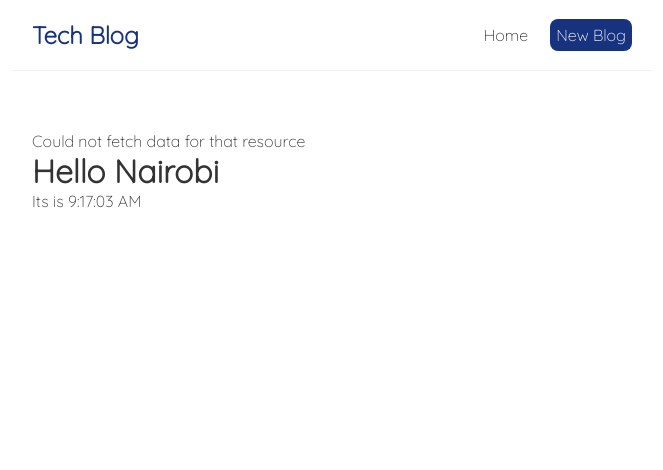
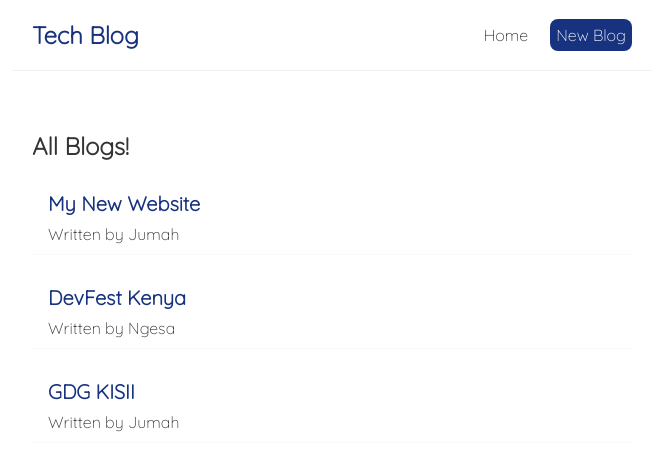
Before and after one commit to CollyneJumah/react-blog, a React (Create React App) app: page / in a window 1280 px wide. Shown: the top 470 px of the page, without its empty margins (308-971 px from the left). Built offline with nearby package versions, Linux system fonts and the light colour scheme; no server answers; data requests are answered from the project's data file.

Commit message:
json server fetch blogs

```diff
--- a/data/db.json
+++ b/data/db.json
@@ -1,5 +1,5 @@
 {
-    "blog": [
+    "blogs": [
         {
             "title": "My New Website",
             "body": "lorem ipsum",
--- a/src/Home.js
+++ b/src/Home.js
@@ -1,56 +1,20 @@
 
-import { useState, useEffect } from 'react';
 import BlogList from './BlogList';
-import Clock from './Clock';
+import useFetch from './useFetch'
 
 const Home = () => {
     const title="All Blogs!"
-    const [blogs, setBlogs] = useState(null);
-    const [isPending, setIsPending] = useState(true)
-    const [error, setError]=useState(null)
-
+    const {data: blogs,isPending,error } = useFetch('http://localhost:8000/blogs')
     //useEffect
-    useEffect(() => {
-        setTimeout(()=> {
-            fetch('http://localhost:8000/blogs')
-            .then(res => {
-                // console.log(res)
-                if(!res.ok){
-                    throw Error('Could not fetch data for that resource')
-                }
-                return res.json()
-            })
-            .then(data => {
-                setBlogs(data);
-                setIsPending(false);
-                setError(null)
-            })
-            .catch( err=>{
-                console.table(err)
-                setIsPending(false)
-                setError(err.message)
-            })
-       }, 1000)
-    },[]);
 
      return (
         <div className="home">
             {/* show loading message */}
-            {error && <div>{error}</div>}
+            {error && <div className="text-red">{error}</div>}
             {isPending && <div>Loading...</div>}
            {blogs && <BlogList blogs={blogs} title={title}/>}
-           {/*filter blogs to specific autho */}
 
-           {/* <BlogList
-                blogs={blogs.filter((blog) =>blog.author === 'Jumah'  )}
-                title="Jumah's Blogs"
-                handleDelete={handleDelete}
-            /> */}
-
-            {/* <button onClick={ ()=>setName('Jumah') }>Change name</button> */}
-            {/* <p>{ name }</p>
-            <hr/>*/}
-        <Clock date={ new Date() } />
+        {/* <Clock date={ new Date() } />  */}
         </div>
     );
 
--- a/src/index.css
+++ b/src/index.css
@@ -50,3 +50,7 @@
   color: #17327e;
   margin-bottom: 8px;
 }
+
+.text-red{
+  color: #ee0c0c;
+}
--- /dev/null
+++ b/src/useFetch.js
@@ -0,0 +1,52 @@
+import { useState, useEffect } from 'react';
+
+
+const useFetch = (url) => {
+    const [data, setData] = useState(null)
+    const [isPending, setIsPending] = useState(true)
+    const [error, setError]=useState(null)
+
+    //useEffect
+    useEffect(() => {
+        //1.abort controller
+        const abortCont = new AbortController();
+
+        setTimeout(()=> {
+            //2. associate abort controller with the fetch
+            fetch(url, {signal: abortCont.signal} )
+            .then(res => {
+                // console.log(res)
+                if(!res.ok){
+                    throw Error('Could not fetch data for that resource')
+                }
+                return res.json()
+            })
+            .then(data => {
+                setData(data);
+                setIsPending(false);
+                setError(null)
+            })
+            .catch( err=>{
+                //4. if error is Abort
+                if(err.name === 'AbortError')
+                {
+                    console.table("Fetch aborted")
+                }
+                else
+                {
+                    console.table(err)
+                    setIsPending(false)
+                    setError(err.message)
+                }
+            })
+       }, 1000)
+
+       //3. cleanup function
+       return () => abortCont.abort();
+    },[url]);
+
+    return {data, isPending, error}
+
+}
+
+export default useFetch;
```
